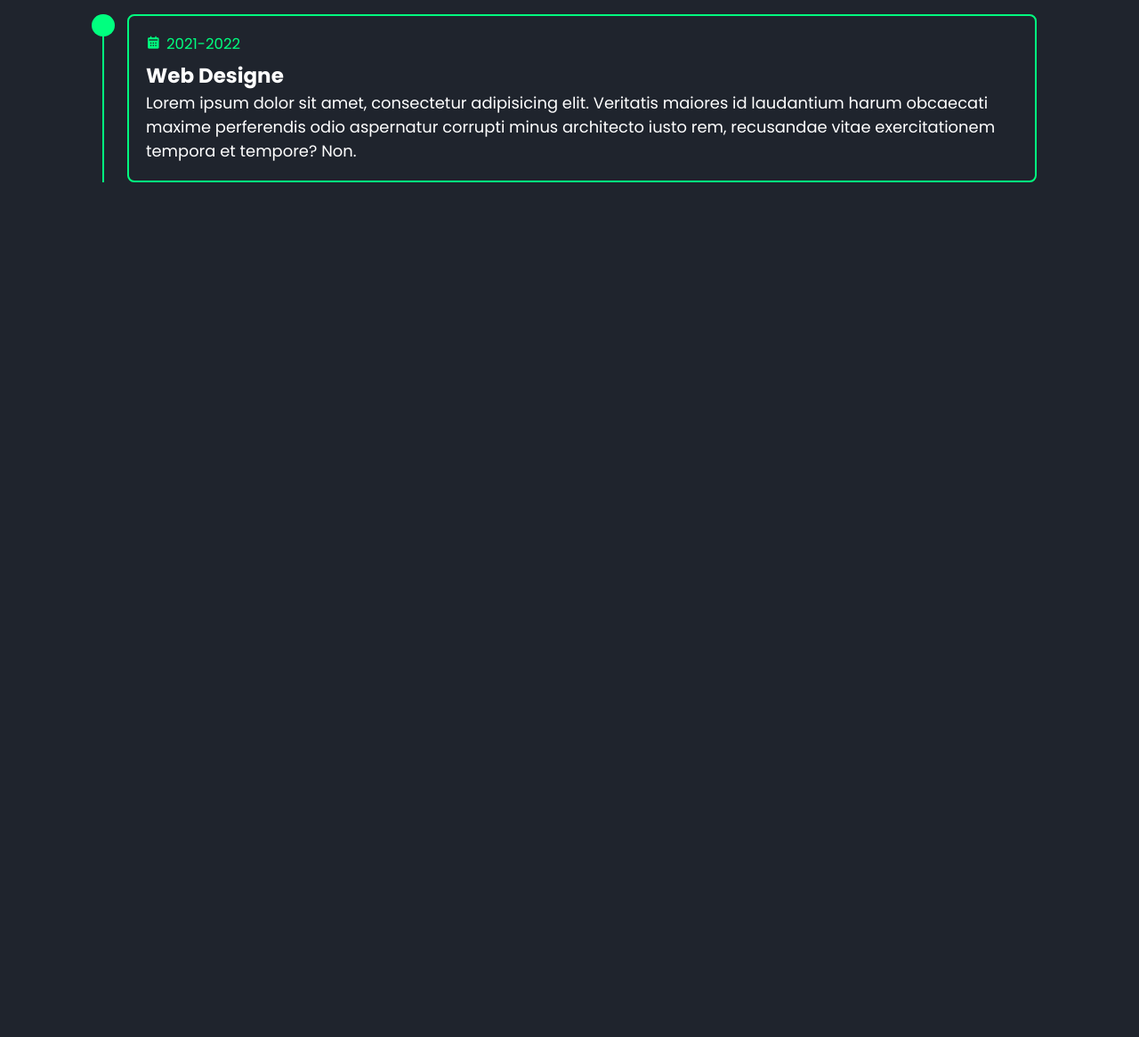
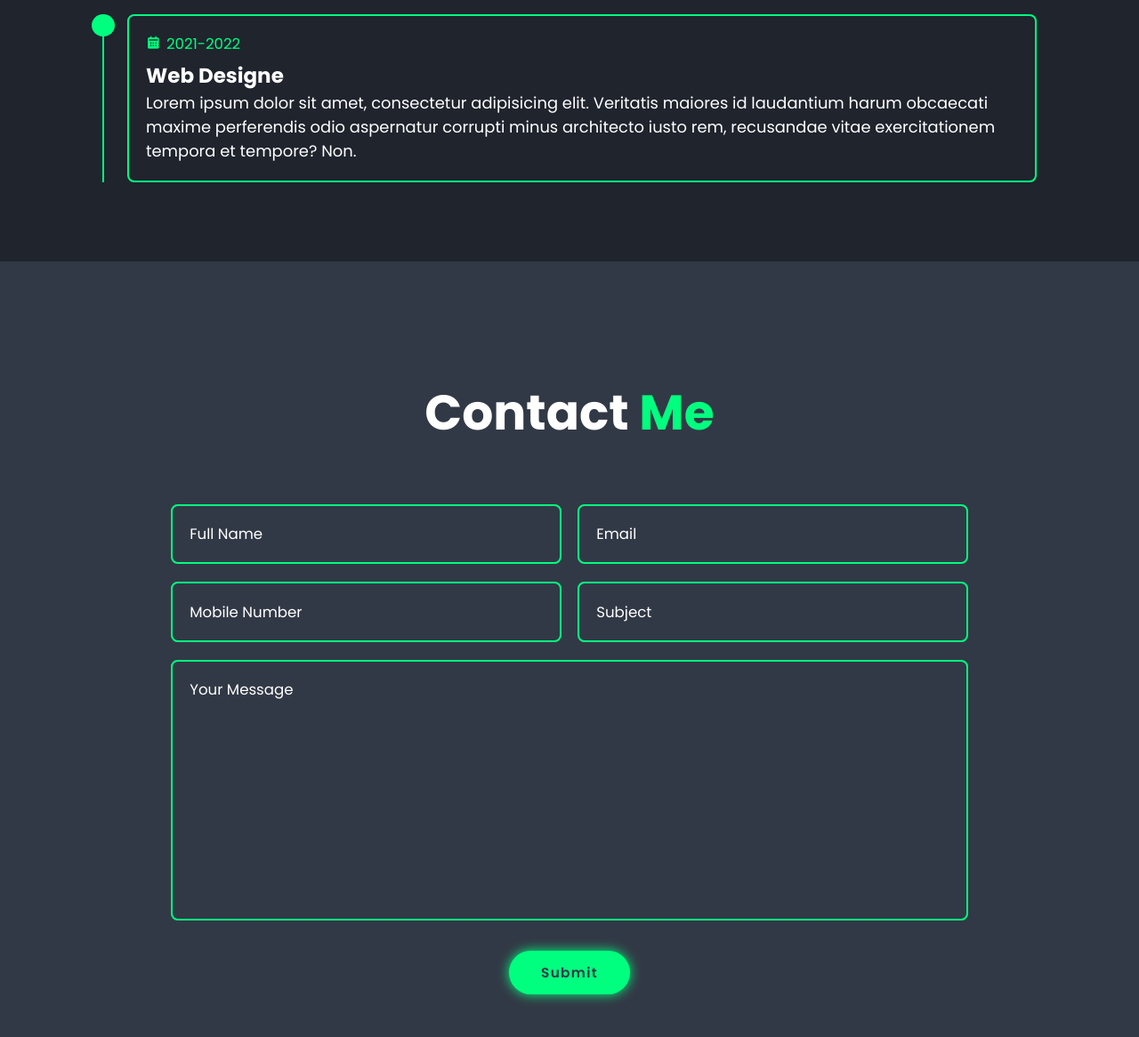
Before and after one commit to IEEE-Student-Branch-NSBM/SkillShare-Feb, a plain HTML site: page index.html in a window 1280 px wide. Shown: the part 2200-3366 px from the top of the page at 89% size. Before the commit the page ends 2494 px from the top, so only its background shows below. Drawn offline with nearby package versions, Linux system fonts and the light colour scheme.

Commit message:
feat: create contact section

```diff
--- a/Styles/style.css
+++ b/Styles/style.css
@@ -265,3 +265,79 @@ span{
 .education-content .content p{
     font-size: 1.4rem;
 }
+
+/* contacts */
+.contact{
+    min-height: auto;
+    padding-bottom: 7rem;
+    background: var(--secondary-bg-color);
+}
+.contact h2 {
+    margin-bottom: 4rem;
+}
+.contact form{
+    max-width: 70rem;
+    margin: 0 auto;
+    text-align: center;
+}
+.contact form .input-box{
+    position: relative;
+    display: flex;
+    justify-content: space-between;
+    flex-wrap: wrap;
+}
+.contact form .input-box .input-field{
+    position: relative;
+    width: 49%;
+    margin: .8rem 0;
+}
+.contact form .input-box .input-field input,
+.contact form .textarea-field textarea{
+    width: 100%;
+    height: 100%;
+    padding: 1.5rem;
+    font-size: 1.3rem;
+    color: var(--text-color);
+    background: transparent;
+    border-radius: .6rem;
+    border: .2rem solid var(--primary-color);
+}
+.contact form .input-box .input-field input::placeholder,
+.contact form .textarea-field textarea::placeholder {
+    color: var(--text-color);
+}
+.contact form .focus{
+    position: absolute;
+    top: 0;
+    left: 0;
+    height: 100%;
+    width: 0;
+    background: var(--secondary-bg-color);
+    border-radius: .6rem;
+    z-index: -1;
+    transition: .5s;
+}
+.contact form .input-box .input-field input:focus~.focus,
+.contact form .input-box .input-field input:valid~.focus,
+.contact form .textarea-field textarea:focus~.focus,
+.contact form .textarea-field textarea:valid~.focus{
+    width: 100%;
+
+}
+.contact form .textarea-field{
+    position: relative;
+    margin: .8rem 0 2.7rem;
+    display: flex;
+}
+.contact form .textarea-field textarea{
+    resize: none;
+}
+.contact form .status-message{
+    font-size: 1.3rem;
+    color: var(--primary-color);
+    margin: 2rem 0;
+    text-align: center;
+}
+.contact form .btn-box.btns .btn{
+    cursor: pointer;
+}
--- a/index.html
+++ b/index.html
@@ -98,6 +98,45 @@
         </div>
     </section>
     <!-- education section end -->
+     <!-- contact section start -->
+    <section class="contact" id="contact">
+        <h2 class="heading">Contact <span>Me</span></h2>
+        <form
+            name="contact-form"
+            action=""
+            method="post"
+        >
+            <div class="input-box">
+                <div class="input-field">
+                    <input type="text" name="full-name" placeholder="Full Name" required>
+                    <span class="focus"></span>
+                </div>
+                <div class="input-field">
+                    <input type="email" name="email" placeholder="Email" required>
+                    <span class="focus"></span>
+                </div>
+            </div>
+            <div class="input-box">
+                <div class="input-field">
+                    <input type="tel" name="mobile-number" placeholder="Mobile Number" required>
+                    <span class="focus"></span>
+                </div>
+                <div class="input-field">
+                    <input type="text" name="subject" placeholder="Subject" required>
+                    <span class="focus"></span>
+                </div>
+            </div>
+            <div class="textarea-field">
+                <textarea cols="30" rows="10" name="message" placeholder="Your Message" required></textarea>
+                <span class="focus"></span>
+            </div>
+            <div id="status-message" class="status-message"></div>
+            <div class="btn-box btns">
+                <button type="submit" value="Submit" id="submit" class="btn">Submit</button>
+            </div>
+        </form>
+    </section>
+    <!-- contact section end -->
 
 
 </body>
```
